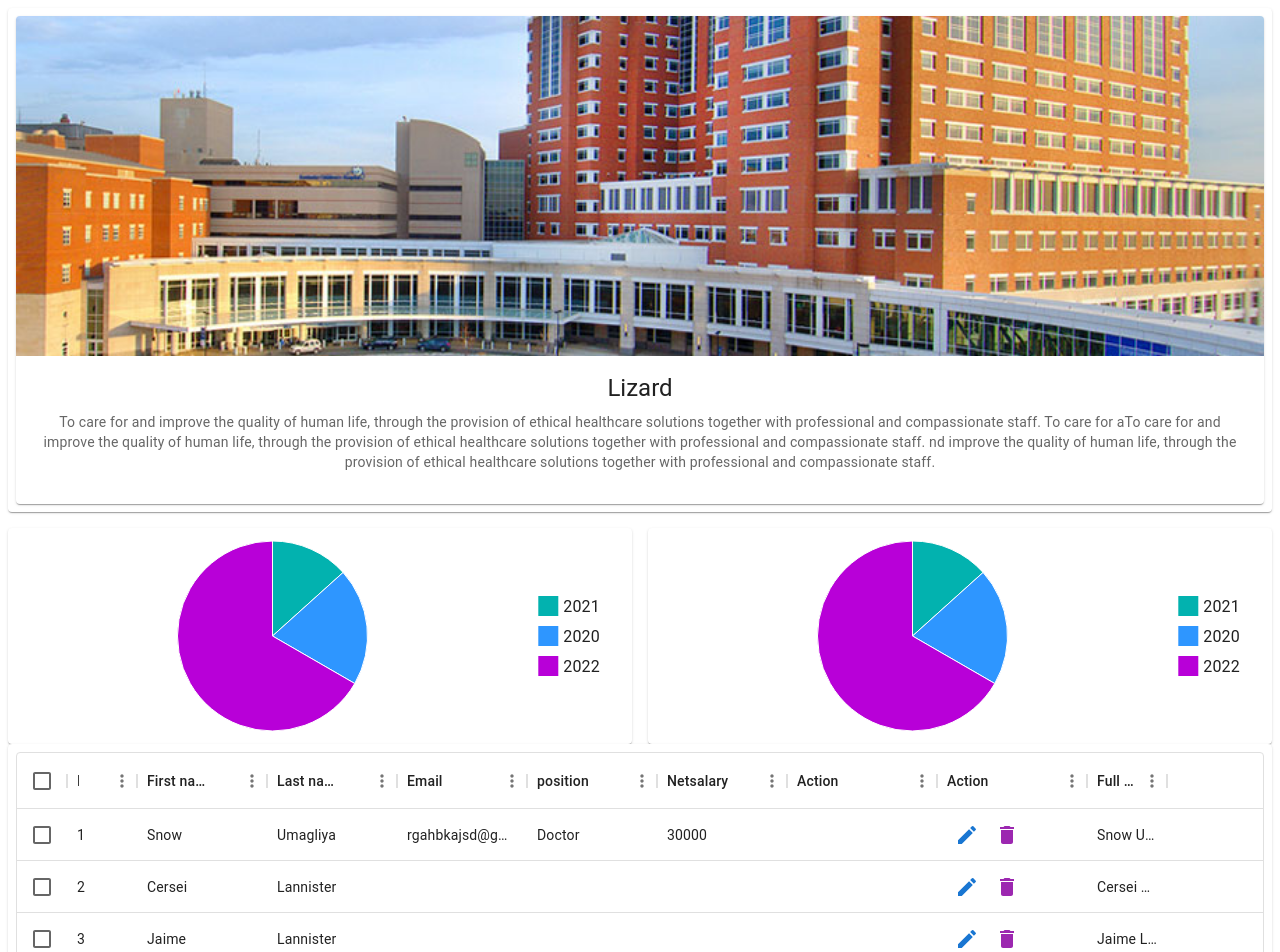
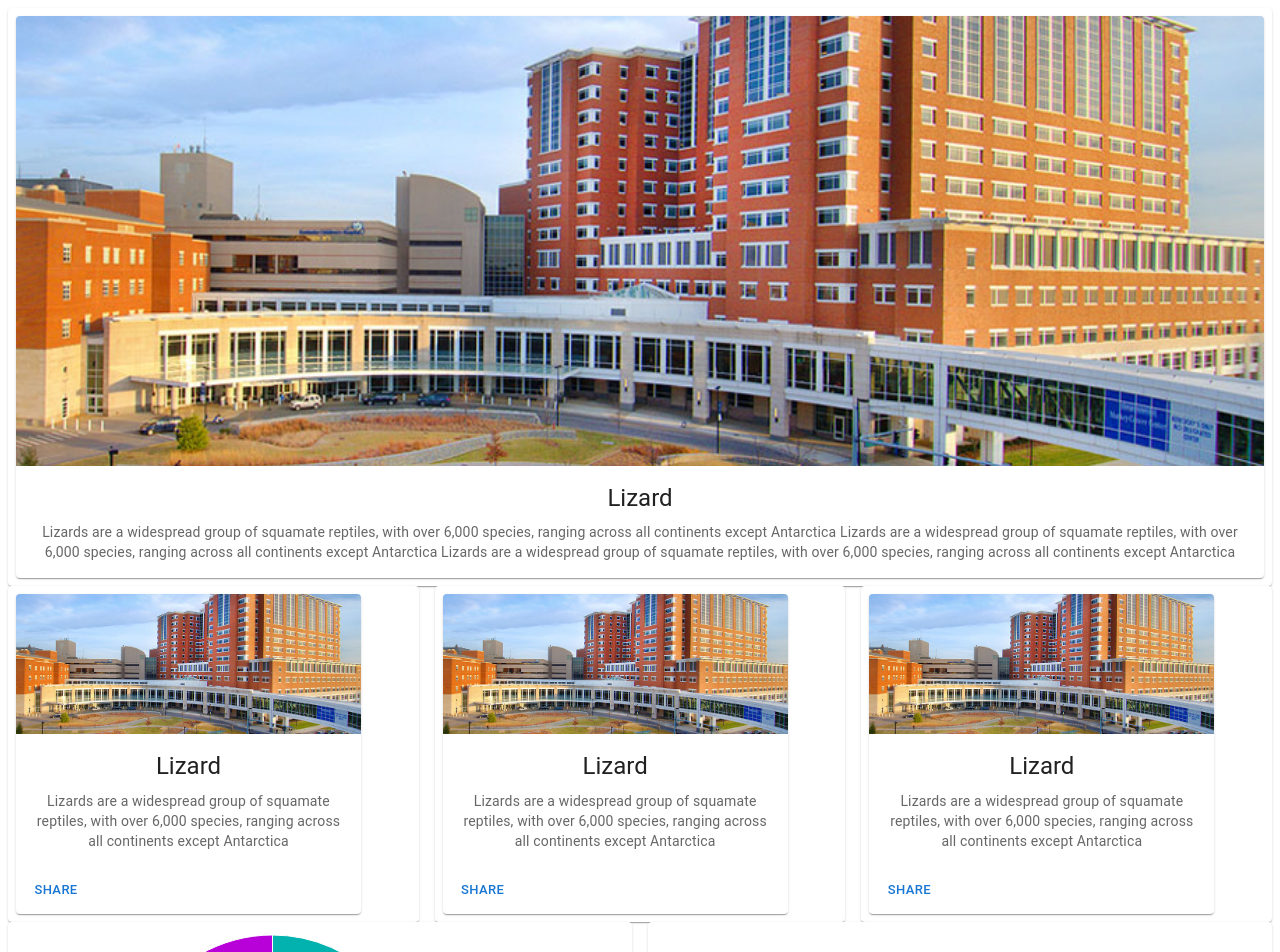
Before and after one commit to IT21810350/medical-center-management-system, a React (Create React App) app in the folder client/: page /hr in a window 1280 px wide. Shown: the top 952 px of the page. Built offline with nearby package versions, Linux system fonts and the light colour scheme.

Commit message:
adjusted grid

```diff
--- a/client/src/views/hr-views/hr-home.js
+++ b/client/src/views/hr-views/hr-home.js
@@ -1,6 +1,6 @@
 import React from 'react';
 import Box from '@mui/material/Box';
-import { styled }  from '@mui/material/styles';
+import { styled } from '@mui/material/styles';
 import ii from '../hr-views/image/hospital.jpg'
 import Card from '@mui/material/Card';
 import CardMedia from '@mui/material/CardMedia';
@@ -14,6 +14,9 @@ import Grid from '@mui/material/Grid';
 import IconButton from '@mui/material/IconButton';
 import DeleteIcon from '@mui/icons-material/Delete';
 import EditIcon from '@mui/icons-material/Edit';
+import { LineChart } from '@mui/x-charts/LineChart';
+import { CardActionArea } from '@mui/material';
+import { Button } from '@mui/material';
 
 // import Button from '@mui/material/Button';
 // import CssBaseline from '@mui/material/CssBaseline';
@@ -21,17 +24,7 @@ import EditIcon from '@mui/icons-material/Edit';
 // import Toolbar from '@mui/material/Toolbar';
 // import Link from '@mui/material/Link';
 
-const deleteIcon =
-(<IconButton onClick={console.log("delete")}>
-  <DeleteIcon color="secondary" />
-</IconButton>
-);
 
-const editIcon = (
-  <IconButton onClick={console.log("edited")}>
-    <EditIcon color="primary" />
-  </IconButton>
-);
 
 const Item = styled(Paper)(({ theme }) => ({
   backgroundColor: theme.palette.mode === 'dark' ? '#1A2027' : '#fff',
@@ -46,9 +39,9 @@ const columns = [
   { field: 'firstName', headerName: 'First name', width: 130 },
   { field: 'lastName', headerName: 'Last name', width: 130 },
   { field: 'Email', headerName: 'Email', width: 130 },
-  {field: 'position',headerName: 'position', width:130,},
-  {field: 'Netsalary',headerName: 'Netsalary', width:130,},
-  {filed: 'action', headerName:'Action',width:150},
+  { field: 'position', headerName: 'position', width: 130, },
+  { field: 'Netsalary', headerName: 'Netsalary', width: 130, },
+  { filed: 'action', headerName: 'Action', width: 150 },
 
   {
     field: 'action',
@@ -66,7 +59,7 @@ const columns = [
     ),
   },
 
-  {field: 'fullName',headerName: 'Full name',description: 'This column has a value getter and is not sortable.',sortable: false, width: 80,valueGetter: (params) =>`${params.row.firstName || ''} ${params.row.lastName || ''}`,},
+  { field: 'fullName', headerName: 'Full name', description: 'This column has a value getter and is not sortable.', sortable: false, width: 80, valueGetter: (params) => `${params.row.firstName || ''} ${params.row.lastName || ''}`, },
 ];
 function createData(name, calories, fat, carbs, protein) {
   return { name, calories, fat, carbs, protein };
@@ -74,23 +67,23 @@ function createData(name, calories, fat, carbs, protein) {
 
 
 const rows = [
-  { id: 1, firstName: 'Snow',lastName:'Umagliya', Email:'rgahbkajsd@gmail.com',position:'Doctor',Netsalary:'30000',action:'edit',delete:'edit'},
-  { id: 2, lastName: 'Lannister', firstName: 'Cersei', age: 42 },
-  { id: 3, lastName: 'Lannister', firstName: 'Jaime', age: 45 },
-  { id: 4, lastName: 'Stark', firstName: 'Arya', age: 16 },
-  { id: 5, lastName: 'Targaryen', firstName: 'Daenerys', age: null },
-  { id: 6, lastName: 'Melisandre', firstName: null, age: 150 },
-  { id: 7, lastName: 'Clifford', firstName: 'Ferrara', age: 44 },
-  { id: 8, lastName: 'Frances', firstName: 'Rossini', age: 36 },
-  { id: 9, lastName: 'Roxie', firstName: 'Harvey', age: 65 },
+  { id: 1, firstName: 'Snow', lastName: 'Umagliya', Email: 'rgahbkajsd@gmail.com', position: 'Doctor', Netsalary: '30000', action: 'edit', delete: 'edit' },
+  { id: 2, firstName: 'Snow', lastName: 'Umagliya', Email: 'rgahbkajsd@gmail.com', position: 'Doctor', Netsalary: '30000', action: 'edit', delete: 'edit' },
+  { id: 3, firstName: 'Snow', lastName: 'Umagliya', Email: 'rgahbkajsd@gmail.com', position: 'Doctor', Netsalary: '30000', action: 'edit', delete: 'edit' },
+  { id: 4, firstName: 'Snow', lastName: 'Umagliya', Email: 'rgahbkajsd@gmail.com', position: 'Doctor', Netsalary: '30000', action: 'edit', delete: 'edit' },
+  { id: 5, firstName: 'Snow', lastName: 'Umagliya', Email: 'rgahbkajsd@gmail.com', position: 'Doctor', Netsalary: '30000', action: 'edit', delete: 'edit' },
+  { id: 6, firstName: 'Snow', lastName: 'Umagliya', Email: 'rgahbkajsd@gmail.com', position: 'Doctor', Netsalary: '30000', action: 'edit', delete: 'edit' },
+  { id: 7, firstName: 'Snow', lastName: 'Umagliya', Email: 'rgahbkajsd@gmail.com', position: 'Doctor', Netsalary: '30000', action: 'edit', delete: 'edit' },
+  { id: 8, firstName: 'Snow', lastName: 'Umagliya', Email: 'rgahbkajsd@gmail.com', position: 'Doctor', Netsalary: '30000', action: 'edit', delete: 'edit' },
+  { id: 9, firstName: 'Snow', lastName: 'Umagliya', Email: 'rgahbkajsd@gmail.com', position: 'Doctor', Netsalary: '30000', action: 'edit', delete: 'edit' },
 ];
 
 
 
 // pie chart data
 const data = [
-  { id: 0, value: 10 , label: '2021' },
-  { id: 1, value: 15, label: '2020 '},
+  { id: 0, value: 10, label: '2021' },
+  { id: 1, value: 15, label: '2020 ' },
   { id: 2, value: 50, label: '2022' },
   createData('Frozen yoghurt', 159, 6.0, 24, 4.0),
   createData('Ice cream sandwich', 237, 9.0, 37, 4.3),
@@ -99,86 +92,142 @@ const data = [
   createData('Gingerbread', 356, 16.0, 49, 3.9),
 ];
 
-// const NAV = () => {
 
-//     return (
-//         <Box sx={{ display: "flex" }}>
-//             <CssBaseline />
-//             <AppBar position="fixed">
-//                 <Toolbar>
-//                     <Typography variant="h6" component="div" sx={{ flexGrow: 1 }}>
-//                         Logo
-//                     </Typography>
-//                     <Button color="inherit" href="#" variant="outlined" sx={{ mr: 2 }}>
-//                         Home
-//                     </Button>
-//                     <Button color="inherit" href="#" variant="outlined" sx={{ mr: 2 }}>
-//                         Contact Us
-//                     </Button>
-//                     <Button color="inherit" href="#" variant="outlined" sx={{ mr: 2 }}>
-//                         About Us
-//                     </Button>
-//                     <Button color="inherit" href="#" variant="outlined" sx={{ mr: 2 }}>
-//                         Lab Facilities
-//                     </Button>
-//                     <Button color="inherit" href="#" variant="outlined" sx={{ mr: 2 }}>
-//                         Popular Doctors
-//                     </Button>
-//                     <Button color="inherit" href="#" variant="outlined" sx={{ mr: 2 }}>
-//                         HR Module
-//                     </Button>
-//                     <Link color="inherit" to="/signup">
-//                         <Button variant="contained" color="info">
-//                             Signup
-//                         </Button>
-//                     </Link>
-//                     {/* <Link color="inherit" href="#" onClick={handleLogout}>
-//           <Button variant="contained" color="warning">
-//             Logout
-//           </Button>
-//         </Link> */}
-//                 </Toolbar>
-//             </AppBar>
-//         </Box>
-//     );
-// }
 
 const HR = () => {
   return (
     <div>
-      <Box sx={{ width: 1 }}>
-        <Box display="grid" gridTemplateColumns="repeat(12, 1fr)" gap={2}>
-          <Box gridColumn="span 12">
+      <Box sx={{ flexGrow: 1 }}>
+        <Grid container spacing={2}>
+          <Grid item xs={12}>
             <Item>
               <Card sx={{ maxWidth: 1400 }}>
+                <CardActionArea>
                   <CardMedia
-                  sx={{ height: 340 }}
+                    component="img"
+                    height="450"
                     image={ii}
-                  title="green iguana"
+                    alt="green iguana"
                   />
                   <CardContent>
                     <Typography gutterBottom variant="h5" component="div">
                       Lizard
                     </Typography>
                     <Typography variant="body2" color="text.secondary">
-                  To care for and improve the quality of human life, through the provision of ethical healthcare solutions together with professional and compassionate staff.
-                  To care for aTo care for and improve the quality of human life, through the provision of ethical healthcare solutions together with professional and compassionate staff.
-                  nd improve the quality of human life, through the provision of ethical healthcare solutions together with professional and compassionate staff.
+                      Lizards are a widespread group of squamate reptiles, with over 6,000
+                      species, ranging across all continents except Antarctica
+                      Lizards are a widespread group of squamate reptiles, with over 6,000
+                      species, ranging across all continents except Antarctica
+                      Lizards are a widespread group of squamate reptiles, with over 6,000
+                      species, ranging across all continents except Antarctica
+                    </Typography>
+                  </CardContent>
+                </CardActionArea>
+              </Card>
+            </Item>
+          </Grid>
+        </Grid>
+      </Box>
+      {/* Second grid */}
+      <div>
+        <Box sx={{ flexGrow: 1 }}>
+          <Grid container spacing={2}>
+            <Grid item xs={4}>
+              <Item>
+                <Card sx={{ maxWidth: 345 }}>
+                  <CardActionArea>
+                    <CardMedia
+                      component="img"
+                      height="140"
+                      image={ii}
+                      alt="green iguana"
+                    />
+                    <CardContent>
+                      <Typography gutterBottom variant="h5" component="div">
+                        Lizard
+                      </Typography>
+                      <Typography variant="body2" color="text.secondary">
+                        Lizards are a widespread group of squamate reptiles, with over 6,000
+                        species, ranging across all continents except Antarctica
+                      </Typography>
+                    </CardContent>
+                  </CardActionArea>
+                  <CardActions>
+                    <Button size="small" color="primary">
+                      Share
+                    </Button>
+                  </CardActions>
+                </Card>
+              </Item>
+            </Grid>
+            <Grid item xs={4}>
+              <Item>
+                <Card sx={{ maxWidth: 345 }}>
+                  <CardActionArea>
+                    <CardMedia
+                      component="img"
+                      height="140"
+                      image={ii}
+                      alt="green iguana"
+                    />
+                    <CardContent>
+                      <Typography gutterBottom variant="h5" component="div">
+                        Lizard
+                      </Typography>
+                      <Typography variant="body2" color="text.secondary">
+                        Lizards are a widespread group of squamate reptiles, with over 6,000
+                        species, ranging across all continents except Antarctica
+                      </Typography>
+                    </CardContent>
+                  </CardActionArea>
+                  <CardActions>
+                    <Button size="small" color="primary">
+                      Share
+                    </Button>
+                  </CardActions>
+                </Card>
 
 
+              </Item>
+            </Grid>
+            <Grid item xs={4}>
+              <Item>
 
+                <Card sx={{ maxWidth: 345 }}>
+                  <CardActionArea>
+                    <CardMedia
+                      component="img"
+                      height="140"
+                      image={ii}
+                      alt="green iguana"
+                    />
+                    <CardContent>
+                      <Typography gutterBottom variant="h5" component="div">
+                        Lizard
+                      </Typography>
+                      <Typography variant="body2" color="text.secondary">
+                        Lizards are a widespread group of squamate reptiles, with over 6,000
+                        species, ranging across all continents except Antarctica
                       </Typography>
                     </CardContent>
+                  </CardActionArea>
                   <CardActions>
+                    <Button size="small" color="primary">
+                      Share
+                    </Button>
+                  </CardActions>
+                </Card>
+              </Item>
+            </Grid>
 
-                </CardActions>
-              </Card></Item>
+          </Grid>
         </Box>
 
-          {/* <Box gridColumn="span 4">
-          <Item>xs=4</Item>
-        </Box> */}
-          <Box gridColumn="span 6">
+      </div>
+      <div>
+        <Box sx={{ flexGrow: 1 }}>
+          <Grid container spacing={2}>
+            <Grid item xs={6}>
               <Item>
                 <PieChart
                   series={[
@@ -193,32 +242,31 @@ const HR = () => {
                       fill: 'gray',
                     },
                   }}
-                    height={200}
+                  height={300}
                 />
+
               </Item>
-          </Box>
-          <Box gridColumn="span 6">
+            </Grid>
+            <Grid item xs={6}>
               <Item>
-                 <PieChart
+                <LineChart
+                  xAxis={[{ data: [1, 2, 3, 5, 8, 10] }]}
                   series={[
                     {
-                        data,
-                        highlightScope: { faded: 'global', highlighted: 'item' },
-                        faded: { innerRadius: 30, additionalRadius: -30 },
+                      data: [2, 5.5, 2, 8.5, 1.5, 5],
+                      area: true,
                     },
                   ]}
-                    sx={{
-                      [`& .${pieArcClasses.faded}`]: {
-                        fill: 'gray',
-                      },
-                    }}
-                    height={200}
+                  width={500}
+                  height={300}
                 />
+
               </Item>
+            </Grid>
+
+          </Grid>
         </Box>
-        </Box>
-      </Box>
-     {/* new grid start  */}
+      </div>
       <div>
         <Box sx={{ flexGrow: 1 }}>
           <Grid container spacing={2}>
@@ -237,21 +285,16 @@ const HR = () => {
                     checkboxSelection
                   />
                 </div>
+
               </Item>
             </Grid>
-
           </Grid>
         </Box>
-     </div>
 
 
       </div>
 
-
-
-
-
-
+    </div>
   );
 
 };
```
Lines whose indentation alone changed are shown as unchanged.
